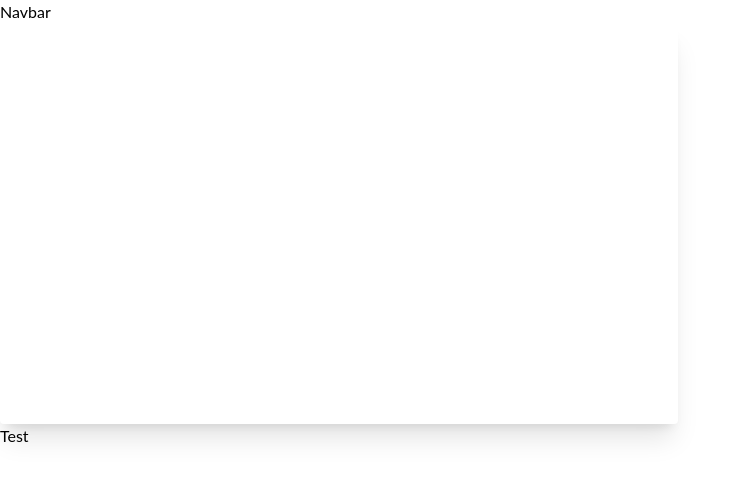
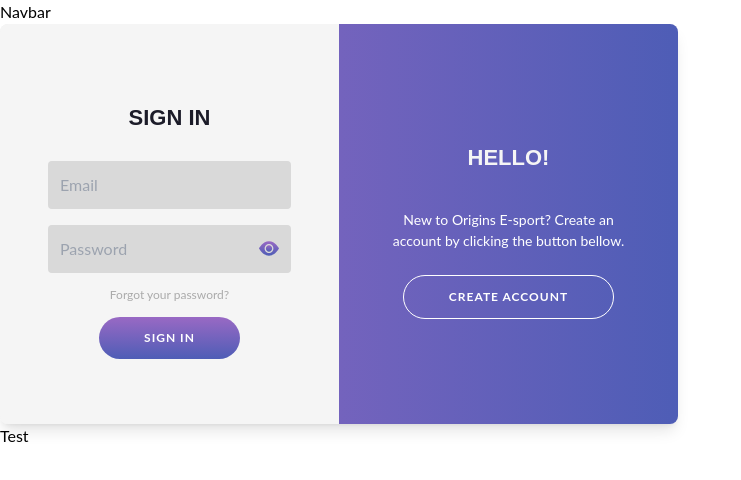
Before and after one commit to WildCodeSchool/2023-02-JS-RemoteFR-JSWizards-P3-Team-Ravenclaw, a React (Vite) app in the folder frontend/: page /Connection in a window 1280 px wide. Shown: the top 480 px of the page, without its empty margins (0-741 px from the left). Built offline with nearby package versions, Linux system fonts and the light colour scheme.

Commit message:
Creation of Connect component

```diff
--- a/frontend/src/components/Connect.jsx
+++ b/frontend/src/components/Connect.jsx
@@ -1,11 +1,178 @@
+import { useState } from "react";
+import * as Components from "../helpers/connect";
+
+// assets
+import passHide from "../../public/assets/icon/utility/eyeSlash.svg";
+import passShow from "../../public/assets/icon/dashboard/watch.svg";
+
 export default function Connect() {
+  const [signIn, toggle] = useState(true);
+
+  const [email, setEmail] = useState("");
+  const [password, setPassword] = useState("");
+  const [passwordVisible, setPasswordVisible] = useState(false);
+  const [passwordConfVisible, setPasswordConfVisible] = useState(false);
+
+  const passwordType = passwordVisible ? "text" : "password";
+  const passwordConfType = passwordConfVisible ? "text" : "password";
+
+  const handlePasswordVisibility = () => {
+    setPasswordVisible(!passwordVisible);
+  };
+
+  const handlePassConfVisibility = () => {
+    setPasswordConfVisible(!passwordConfVisible);
+  };
+
   return (
-    <div className="bg-white rounded shadow-xl relative overflow-hidden w-[678px] max-w-full min-h-[400px]">
-      <div className="absolute top-0 h-full transition-all ease-in-out duration-[60ms] left-0 w-6/12 opacity-0 z-10">
-        <form>
-          <h2 className="text-xl capitalize">Sign In</h2>
+    <div className="relative flex min-h-[700px] w-[678px] max-w-full flex-col overflow-hidden bg-neutralLightest shadow-lg dark:bg-primaryDark md:min-h-[400px] md:rounded-lg">
+      <div
+        className={`signin-container ${
+          signIn !== true
+            ? "z-10 translate-y-full transform opacity-100 md:translate-x-full md:translate-y-0"
+            : null
+        }`}
+      >
+        <form className="flex h-full flex-col items-center justify-center gap-4 bg-neutralLightest px-12 text-center dark:bg-primaryDark ">
+          <h2 className="font-header text-xl uppercase text-neutralDarkest dark:text-neutralLightest">
+            Create Account
+          </h2>
+          <input
+            type="email"
+            placeholder="Email"
+            className=" w-full rounded border-none bg-neutralLight p-3 outline-none dark:bg-neutralLightest"
+            id="email-login"
+            value={email}
+            onChange={(e) => setEmail(e.target.value)}
+            pattern=".{5,25}"
+            required
+            title="5 to 25 characters"
+          />
+          <div className="relative flex w-full items-center">
+            <input
+              type={passwordType}
+              placeholder="Password"
+              className=" w-full rounded border-none bg-neutralLight p-3 outline-none dark:bg-neutralLightest"
+              id="password"
+              value={password}
+              onChange={(e) => setPassword(e.target.value)}
+              pattern=".{4,12}"
+              required
+              title="4 to 12 characters"
+            />
+            {/* eslint-disable */}
+            <span className="absolute right-3 flex w-5">
+              <img
+                src={passwordVisible ? passHide : passShow}
+                alt="show password icon"
+                onClick={handlePasswordVisibility}
+              />
+            </span>
+            {/* eslint-enable */}
+          </div>
+          <div className="relative flex w-full items-center">
+            <input
+              type={passwordConfType}
+              placeholder="Confirm password"
+              className=" w-full rounded border-none bg-neutralLight p-3 outline-none dark:bg-neutralLightest"
+              required
+            />
+            {/* eslint-disable */}
+            <span className="absolute right-3 flex w-5">
+              <img
+                src={passwordConfVisible ? passHide : passShow}
+                alt="show password icon"
+                onClick={handlePassConfVisibility}
+              />
+            </span>
+            {/* eslint-enable */}
+          </div>
+
+          <button type="submit" className="connect-button">
+            Register
+          </button>
         </form>
       </div>
+
+      <div
+        className={`signin-container ${
+          signIn !== true
+            ? "translate-y-full transform md:translate-x-full md:translate-y-0"
+            : null
+        }`}
+      >
+        <form className="flex h-full flex-col items-center justify-center gap-4 bg-neutralLightest px-12 text-center dark:bg-primaryDark">
+          <h2 className="font-header text-xl uppercase text-neutralDarkest dark:text-neutralLightest">
+            Sign In
+          </h2>
+          <input
+            type="email"
+            placeholder="Email"
+            className="w-full rounded border-none bg-neutralLight p-3 outline-none dark:bg-neutralLightest"
+            required
+          />
+          <div className="relative flex w-full items-center">
+            <input
+              type={passwordType}
+              placeholder="Password"
+              className="relative w-full rounded border-none bg-neutralLight p-3 outline-none dark:bg-neutralLightest"
+              required
+            />
+            {/* eslint-disable */}
+            <span className="absolute right-3 flex w-5">
+              <img
+                src={passwordVisible ? passHide : passShow}
+                alt="show password icon"
+                onClick={handlePasswordVisibility}
+              />
+            </span>
+            {/* eslint-enable */}
+          </div>
+          <a href="#pass" className="text-xs text-neutral">
+            Forgot your password?
+          </a>
+          <button type="submit" className="connect-button">
+            Sign In
+          </button>
+        </form>
+      </div>
+
+      <Components.OverlayContainer signinIn={signIn}>
+        <Components.Overlay signinIn={signIn}>
+          <Components.LeftOverlayPanel signinIn={signIn}>
+            <h2 className="font-header text-xl uppercase text-neutralLightest">
+              Welcome back!
+            </h2>
+            <p className="my-6 text-sm">
+              Already have an account? Click the button bellow.
+            </p>
+            <button
+              type="button"
+              className="connect-button connect-ghostButton"
+              onClick={() => toggle(true)}
+            >
+              Sign In
+            </button>
+          </Components.LeftOverlayPanel>
+
+          <Components.RightOverlayPanel signinIn={signIn}>
+            <h2 className="font-header text-xl uppercase text-neutralLightest">
+              Hello!
+            </h2>
+            <p className="my-6 text-sm">
+              New to Origins E-sport? Create an account by clicking the button
+              bellow.
+            </p>
+            <button
+              type="button"
+              className="connect-button connect-ghostButton"
+              onClick={() => toggle(false)}
+            >
+              Create Account
+            </button>
+          </Components.RightOverlayPanel>
+        </Components.Overlay>
+      </Components.OverlayContainer>
     </div>
   );
 }
```
